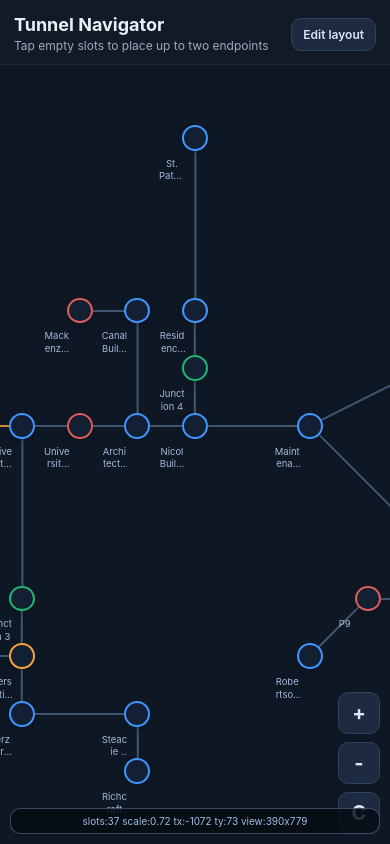
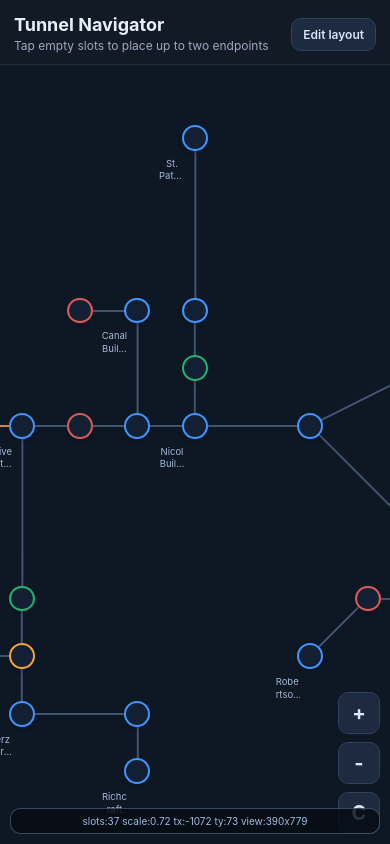
Before and after one commit to gorbleskqr/tunnel-navigator-mvp, a React Native app: screen / in a window 390 px wide. Built offline with nearby package versions, Linux system fonts and the light colour scheme.

Commit message:
feat(mobile): compact delete target, route colors, and label readability

```diff
--- a/src/components/GraphCanvas.tsx
+++ b/src/components/GraphCanvas.tsx
@@ -41,9 +41,13 @@ const TAP_RADIUS_PX = 26;
 const DRAG_RADIUS_PX = 28;
 const SNAP_RADIUS_PX = 36;
 const TAP_MOVE_THRESHOLD = 8;
-const DELETE_ZONE_HEIGHT = 104;
+const DELETE_TARGET_SIZE = 78;
+const DELETE_TARGET_MARGIN = 12;
 const DEFAULT_CENTER_SLOT_ID = 'nicol_building';
 const GRID_SIZE_OPTIONS = [40, 80, 120] as const;
+const LABEL_WIDTH = 132;
+const LABEL_HEIGHT = 26;
+const LABEL_VIEWPORT_MARGIN = 20;
 
 const NODE_TYPE_COLORS: Record<string, string> = {
   building: '#3f96ff',
@@ -58,6 +62,9 @@ const EDGE_TYPE_COLORS: Record<string, string> = {
   ramp: '#f2a33a',
   stairs: '#db5b5b',
 };
+
+const ROUTE_COLORS = ['#7fc7ff', '#8de4b8', '#ffd27a', '#ff9fab', '#b8b2ff', '#7ee7e1'] as const;
+const SHARED_ROUTE_COLOR = '#f2f6ff';
 
 type InteractionState =
   | { kind: 'idle' }
@@ -109,6 +116,15 @@ interface EdgeSegment {
   y2: number;
 }
 
+interface LabelCandidate {
+  id: string;
+  left: number;
+  top: number;
+  right: number;
+  bottom: number;
+  priority: number;
+}
+
 function approxEqual(a: number, b: number): boolean {
   return Math.abs(a - b) < 0.0001;
 }
@@ -202,6 +218,15 @@ function distanceBetweenTouches(a: TouchPoint, b: TouchPoint): number {
   const dx = a.x - b.x;
   const dy = a.y - b.y;
   return Math.sqrt(dx * dx + dy * dy);
+}
+
+function labelsOverlap(a: LabelCandidate, b: LabelCandidate): boolean {
+  return !(
+    a.right < b.left - 8
+    || a.left > b.right + 8
+    || a.bottom < b.top - 4
+    || a.top > b.bottom + 4
+  );
 }
 
 function endpointOrder(endpoints: Endpoint[]): Endpoint[] {
@@ -368,16 +393,26 @@ export default function GraphCanvas() {
     return getRoutes(ordered[0].slotId, ordered[1].slotId, adjacency);
   }, [adjacency, endpoints]);
 
-  const highlightedEdgeKeys = useMemo(() => {
-    const keys = new Set<string>();
-
-    for (const route of routes) {
-      for (let index = 0; index < route.path.length - 1; index += 1) {
-        keys.add(edgeKey(route.path[index], route.path[index + 1]));
-      }
-    }
-
-    return keys;
+  const routeEdgeColors = useMemo(() => {
+    const colorByEdge = new Map<string, string>();
+
+    for (let routeIndex = 0; routeIndex < routes.length; routeIndex += 1) {
+      const route = routes[routeIndex];
+      const routeColor = ROUTE_COLORS[routeIndex % ROUTE_COLORS.length];
+
+      for (let edgeIndex = 0; edgeIndex < route.path.length - 1; edgeIndex += 1) {
+        const key = edgeKey(route.path[edgeIndex], route.path[edgeIndex + 1]);
+        const existing = colorByEdge.get(key);
+
+        if (!existing) {
+          colorByEdge.set(key, routeColor);
+        } else if (existing !== routeColor) {
+          colorByEdge.set(key, SHARED_ROUTE_COLOR);
+        }
+      }
+    }
+
+    return colorByEdge;
   }, [routes]);
 
   const highlightedSlotIds = useMemo(() => {
@@ -391,6 +426,10 @@ export default function GraphCanvas() {
 
     return ids;
   }, [routes]);
+
+  const endpointSlotIds = useMemo(() => {
+    return new Set(endpoints.map((endpoint) => endpoint.slotId));
+  }, [endpoints]);
 
   const exportJson = useMemo(() => {
     const withPositions = exportGraphWithSlotPositions({
@@ -406,6 +445,93 @@ export default function GraphCanvas() {
       height: Math.max(1, bounds.maxY + 140),
     };
   }, [bounds]);
+
+  const visibleLabelIds = useMemo(() => {
+    if (editLayoutMode) {
+      return new Set(slots.map((slot) => slot.id));
+    }
+
+    if (viewportSize.width <= 0 || viewportSize.height <= 0) {
+      return new Set(slots.map((slot) => slot.id));
+    }
+
+    const lowZoom = viewport.scale < 0.95;
+    const candidates: LabelCandidate[] = [];
+
+    for (const slot of slots) {
+      const isEndpoint = endpointSlotIds.has(slot.id);
+      const isHighlighted = highlightedSlotIds.has(slot.id);
+      const keepTypeAtLowZoom = slot.node.type === 'building' || isEndpoint || isHighlighted;
+      if (lowZoom && !keepTypeAtLowZoom) {
+        continue;
+      }
+
+      const slotScreenX = worldToScreenX(slot.x, viewport);
+      const slotScreenY = worldToScreenY(slot.y, viewport);
+      const slotRadius = clamp(SLOT_RADIUS * viewport.scale, 8, 30);
+      const left = slotScreenX - LABEL_WIDTH / 2;
+      const top = slotScreenY + slotRadius + 6;
+      const right = left + LABEL_WIDTH;
+      const bottom = top + LABEL_HEIGHT;
+
+      if (
+        right < -LABEL_VIEWPORT_MARGIN
+        || left > viewportSize.width + LABEL_VIEWPORT_MARGIN
+        || bottom < -LABEL_VIEWPORT_MARGIN
+        || top > viewportSize.height + LABEL_VIEWPORT_MARGIN
+      ) {
+        continue;
+      }
+
+      let priority = 0;
+      if (isEndpoint) {
+        priority += 100;
+      }
+      if (isHighlighted) {
+        priority += 60;
+      }
+      if (slot.node.type === 'building') {
+        priority += 20;
+      }
+      if (slot.node.exitOnly) {
+        priority += 5;
+      }
+
+      candidates.push({
+        id: slot.id,
+        left,
+        top,
+        right,
+        bottom,
+        priority,
+      });
+    }
+
+    candidates.sort((a, b) => {
+      if (b.priority !== a.priority) {
+        return b.priority - a.priority;
+      }
+      if (a.top !== b.top) {
+        return a.top - b.top;
+      }
+      return a.left - b.left;
+    });
+
+    const accepted: LabelCandidate[] = [];
+    const visible = new Set<string>();
+
+    for (const candidate of candidates) {
+      const collides = accepted.some((existing) => labelsOverlap(candidate, existing));
+      if (collides) {
+        continue;
+      }
+
+      accepted.push(candidate);
+      visible.add(candidate.id);
+    }
+
+    return visible;
+  }, [editLayoutMode, endpointSlotIds, highlightedSlotIds, slots, viewport, viewportSize.height, viewportSize.width]);
 
   useEffect(() => {
     if (viewportSize.width > 0 && viewportSize.height > 0) {
@@ -880,14 +1006,17 @@ export default function GraphCanvas() {
       const worldY = screenToWorldY(touch.y, currentViewport);
       const snapRadiusWorld = SNAP_RADIUS_PX / currentViewport.scale;
       const slotHit = getSlotAtWorldPosition(worldX, worldY, snapRadiusWorld);
-      const deleteZoneTop = viewportSizeRef.current.height - (DELETE_ZONE_HEIGHT + 12 + bottomInset);
+      const deleteCenterX = viewportSizeRef.current.width - (DELETE_TARGET_MARGIN + DELETE_TARGET_SIZE / 2);
+      const deleteCenterY = viewportSizeRef.current.height - (12 + bottomInset + DELETE_TARGET_SIZE / 2);
+      const deleteRadius = DELETE_TARGET_SIZE * 0.62;
+      const overDeleteZone = distance(touch.x, touch.y, deleteCenterX, deleteCenterY) <= deleteRadius;
 
       const nextDrag: DraggingEndpointState = {
         endpointId: currentInteraction.endpointId,
         worldX,
         worldY,
-        overDeleteZone: touch.y >= deleteZoneTop,
-        targetSlotId: slotHit?.slot.id ?? null,
+        overDeleteZone,
+        targetSlotId: overDeleteZone ? null : (slotHit?.slot.id ?? null),
       };
 
       setDraggingEndpoint(nextDrag);
@@ -1155,7 +1284,8 @@ export default function GraphCanvas() {
           ) : null}
 
           {edges.map((edge, index) => {
-            const isHighlighted = highlightedEdgeKeys.has(edgeKey(edge.from, edge.to));
+            const routeColor = routeEdgeColors.get(edgeKey(edge.from, edge.to));
+            const isHighlighted = Boolean(routeColor);
             const segments = getEdgeSegments(edge, slotById);
 
             return segments.map((segment, segmentIndex) => {
@@ -1182,7 +1312,7 @@ export default function GraphCanvas() {
                       top: (y1 + y2) / 2 - (isHighlighted ? 2 : 1),
                       width: length,
                       height: isHighlighted ? 4 : 2,
-                      backgroundColor: isHighlighted ? '#f7f7f7' : (EDGE_TYPE_COLORS[edge.type] ?? '#4a627f'),
+                      backgroundColor: routeColor ?? (EDGE_TYPE_COLORS[edge.type] ?? '#4a627f'),
                       opacity: isHighlighted ? 1 : 0.84,
                       transform: [{ rotate: `${angle}rad` }],
                     },
@@ -1226,10 +1356,12 @@ export default function GraphCanvas() {
                     isDropTarget ? styles.slotDropPreview : null,
                   ]}
                 />
-                <Text numberOfLines={editLayoutMode ? 3 : 2} style={styles.slotLabel}>
-                  {slot.node.label}
-                  {editLayoutMode ? `\n${Math.round(slot.x)}, ${Math.round(slot.y)}` : ''}
-                </Text>
+                {visibleLabelIds.has(slot.id) ? (
+                  <Text numberOfLines={editLayoutMode ? 3 : 2} style={styles.slotLabel}>
+                    {slot.node.label}
+                    {editLayoutMode ? `\n${Math.round(slot.x)}, ${Math.round(slot.y)}` : ''}
+                  </Text>
+                ) : null}
               </View>
             );
           })}
@@ -1296,7 +1428,7 @@ export default function GraphCanvas() {
               draggingEndpoint.overDeleteZone ? styles.deleteZoneActive : null,
             ]}
           >
-            <Text style={styles.deleteZoneText}>Release here to delete endpoint</Text>
+            <Text style={styles.deleteZoneText}>DELETE</Text>
           </View>
         ) : null}
 
@@ -1589,14 +1721,14 @@ const styles = StyleSheet.create({
   },
   deleteZone: {
     position: 'absolute',
-    left: 12,
-    right: 12,
+    right: DELETE_TARGET_MARGIN,
     bottom: 12,
-    height: DELETE_ZONE_HEIGHT,
-    borderRadius: 18,
+    width: DELETE_TARGET_SIZE,
+    height: DELETE_TARGET_SIZE,
+    borderRadius: DELETE_TARGET_SIZE / 2,
     borderWidth: 2,
     borderColor: '#8f4655',
-    backgroundColor: 'rgba(88, 30, 44, 0.78)',
+    backgroundColor: 'rgba(88, 30, 44, 0.62)',
     justifyContent: 'center',
     alignItems: 'center',
   },
@@ -1606,8 +1738,9 @@ const styles = StyleSheet.create({
   },
   deleteZoneText: {
     color: '#ffd5de',
-    fontWeight: '700',
-    fontSize: 14,
+    fontWeight: '800',
+    fontSize: 10,
+    letterSpacing: 0.9,
   },
   zoomControls: {
     position: 'absolute',
```
